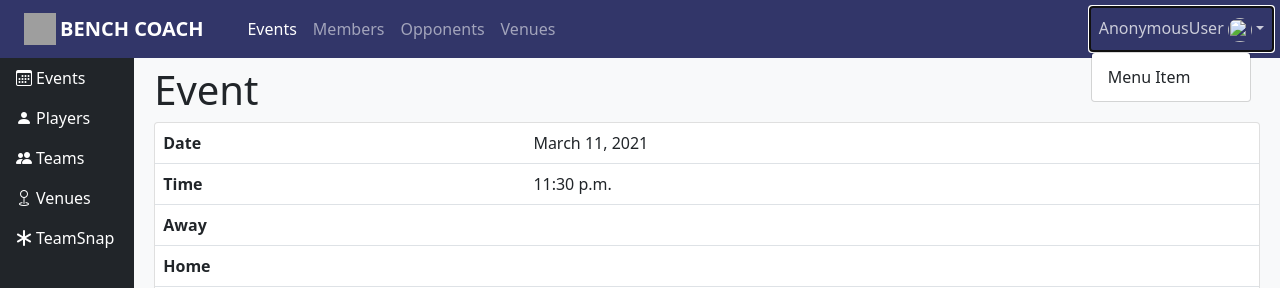
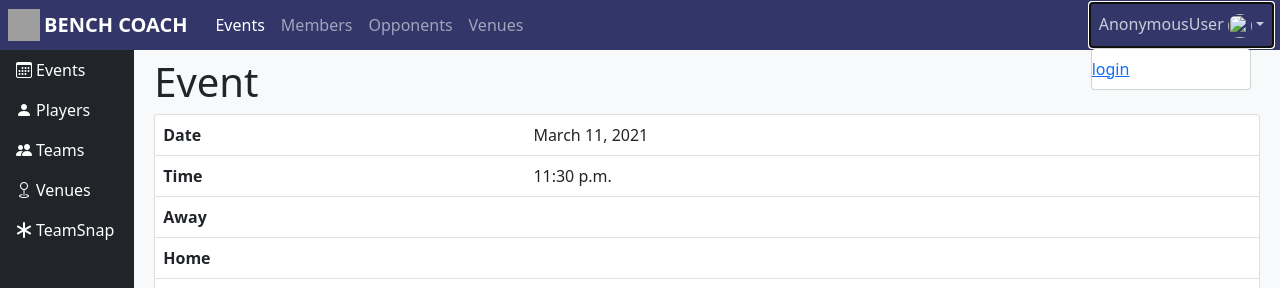
Before and after one commit to anthonyscorrea/benchcoach, a Django app: page /events/1/detail in a window 1280 px wide, after a click that opens the changed part. Shown: the top 288 px of the page. Run offline with Django 3.2, Linux system fonts and the light colour scheme; data comes from the database, SQL or seed files in the repository; parts of the project's set-up code (start-up, migrations or seed data) failed here and were passed over; some libraries are stand-ins or nearby versions; grey boxes are pictures that could not be loaded.

Commit message:
navbar fixes
removed collapse button
added login/logout button to dropdown

```diff
--- a/templates/navbar.html
+++ b/templates/navbar.html
@@ -1,10 +1,10 @@
 {% load static %}
 <nav class="navbar navbar-dark navbar-expand-md py-0" style="background: #323669;">
-    <a class="navbar-brand d-flex text-uppercase fw-bold m-2 mx-4 text-dark" href="{% url 'home' %}">
+    <a class="navbar-brand d-flex text-uppercase fw-bold m-1 mx-2 text-dark" href="{% url 'home' %}">
         <img class="d-inline-block" width="32" height="32" src="{% static 'benchcoach.svg' %}" />
         <span class="d-none d-print-inline-block d-sm-inline-block d-md-inline-block d-lg-inline-block d-xl-inline-block d-xxl-inline-block mx-1 my-auto text-white">bench coach</span>
     </a>
-    <button class="navbar-toggler m-2 mx-4 p-0" data-bs-toggle="collapse" data-bs-target="#navcol-2">
+    <button class="navbar-toggler m-2 mx-4 p-0 d-none" data-bs-toggle="collapse" data-bs-target="#navcol-2">
         <span class="visually-hidden">Toggle navigation</span>
         <span class="navbar-toggler-icon m-1"></span></button>
     <div id="navcol-2" class="collapse navbar-collapse">
@@ -20,7 +20,16 @@
             <li class="nav-item dropdown">
                 <a class="dropdown-toggle nav-link" aria-expanded="false" data-bs-toggle="dropdown" href="#">{{ request.user }} <img class="rounded-circle" height="24" src="{{ request.user.profile.avatar.url }}" width="24" /></a>
                 <div class="dropdown-menu">
-                    <a class="dropdown-item" href="#">Menu Item</a>
+                    {% if user.is_authenticated %}
+                        <a href="#" onClick="document.getElementById('logoutform').submit()">
+                            <button class="btn" type="button">Logout</button></a>
+                        <form id="logoutform" method="POST" action="{% url 'logout_benchcoachproject' %}">
+                            {% csrf_token %}
+                            <input type="hidden">
+                        </form>
+                    {% else %}
+                        <a href="{% url 'login_view' %}">login</a>
+                    {% endif %}
                 </div>
             </li>
             <li class="nav-item"></li>
```
